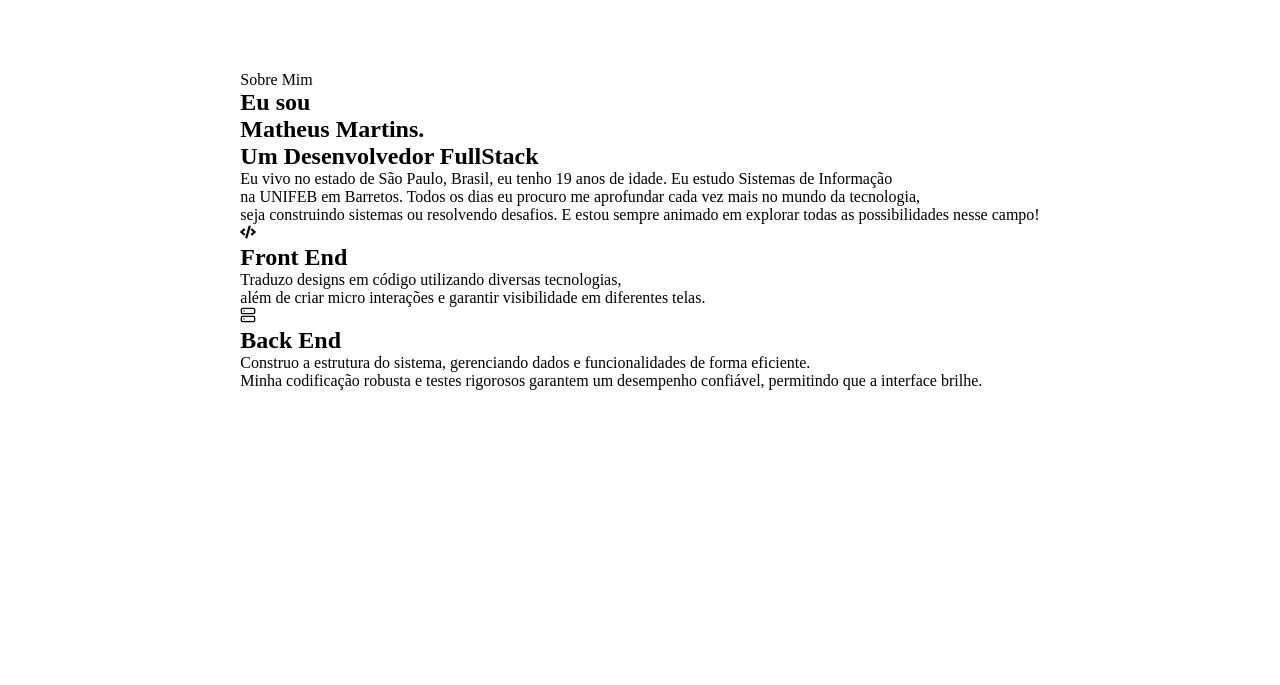
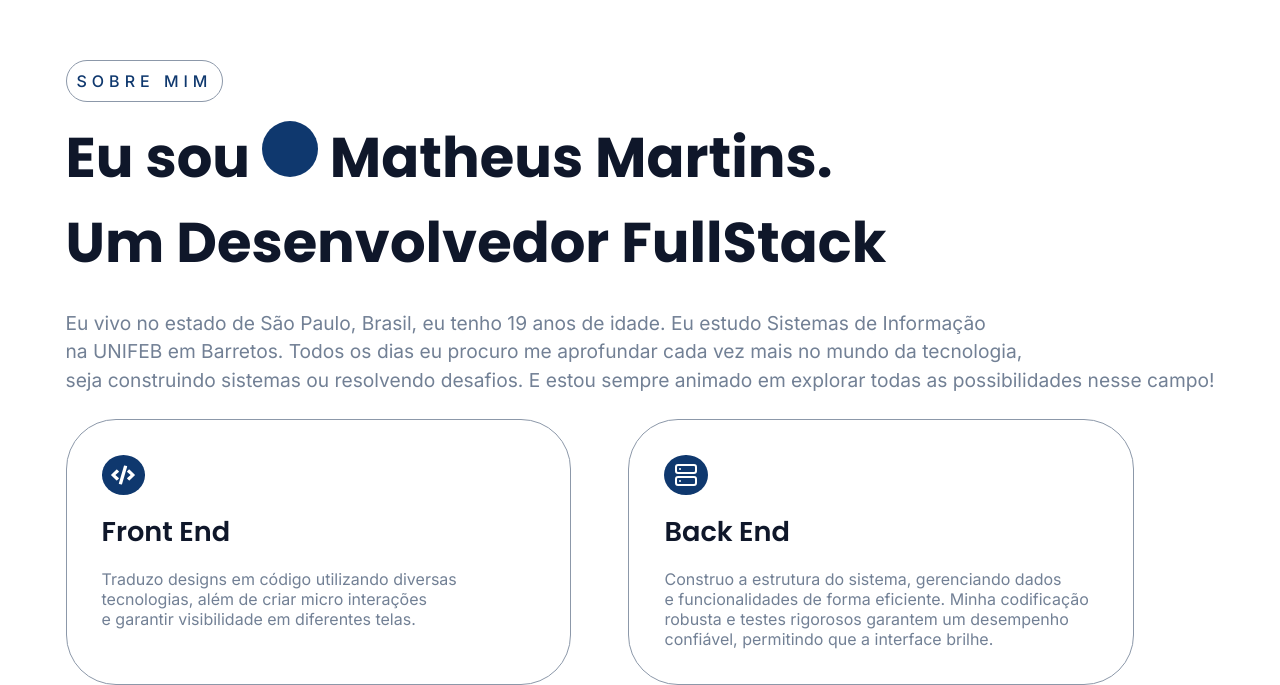
Before and after one commit to MatheusMartinsDeveloper/Portif-lio, a Next.js app: page / in a window 1280 px wide. Shown: the part 812-1497 px from the top of the page. Before the commit the page ends 1202 px from the top, so only its background shows below. Built offline with nearby package versions, Linux system fonts and the light colour scheme.

Commit message:
feat(homepage): Building a section of about me

```diff
--- a/src/app/components/CardSectionAbout.tsx
+++ b/src/app/components/CardSectionAbout.tsx
@@ -9,7 +9,7 @@ export default function CardSectionAbout({ icon, title, paragraph }: CardSection
     return (
         <div className="div-card">
             <div>
-                {icon}
+                <div className="div-icon">{icon}</div>
                 <h2>{title}</h2>
                 <p>{paragraph}</p>
             </div>
--- a/src/app/components/SectionAbout.tsx
+++ b/src/app/components/SectionAbout.tsx
@@ -10,7 +10,7 @@ export default function SectionAbout() {
                     <span>Sobre Mim</span>
                 </div>
                 <div className="div-title">
-                    <h1> Eu sou <div></div> Matheus Martins. <br /> Um Desenvolvedor FullStack</h1>
+                    <h1> Eu sou <span></span> Matheus Martins. <br /> Um Desenvolvedor FullStack</h1>
                 </div>
                 <div className="div-paragraph">
                     <p>Eu vivo no estado de São Paulo, Brasil, eu tenho 19 anos de idade. Eu estudo Sistemas de Informação <br />
@@ -21,16 +21,19 @@ export default function SectionAbout() {
                 </div>
                 <div className="div-container-card">
                     <CardSectionAbout
-                        icon={<FaCode />}
+                        icon={<FaCode className="icon" />}
                         title={`Front End`}
-                        paragraph={<>Traduzo designs em código utilizando diversas tecnologias, <br />
-                        além de criar micro interações e garantir visibilidade em diferentes telas.</>}
+                        paragraph={<>Traduzo designs em código utilizando diversas <br />
+                        tecnologias, além de criar micro interações <br />
+                        e garantir visibilidade em diferentes telas.</>}
                     />
                     <CardSectionAbout
-                        icon={<LuServer />}
+                        icon={<LuServer className="icon" />}
                         title={`Back End`}
-                        paragraph={<>Construo a estrutura do sistema, gerenciando dados e funcionalidades de forma eficiente. <br />
-                        Minha codificação robusta e testes rigorosos garantem um desempenho confiável, permitindo que a interface brilhe. </>}
+                        paragraph={<>Construo a estrutura do sistema, gerenciando dados <br />
+                        e funcionalidades de forma eficiente. Minha codificação <br />
+                        robusta e testes rigorosos garantem um desempenho <br />
+                        confiável, permitindo que a interface brilhe. </>}
                     />
                 </div>
             </div>
--- a/src/app/styles/Main/_sectionAbout.scss
+++ b/src/app/styles/Main/_sectionAbout.scss
@@ -9,6 +9,81 @@
     .div-container {
         display: flex;
         flex-direction: column;
-        gap: 10%;
+        gap: 1.5rem;
+
+        .div-span span {
+            color: getColor("text", "darkBlue");
+            font: 500 1em $fontSecondary;
+            text-transform: uppercase;
+            letter-spacing: 5px;
+            border: 0.5px solid getColor("text", "lightGray");
+            border-radius: 35px;
+            padding: 10px;
+        }
+
+        .div-title h1 {
+            color: getColor("text", "veryDarkBlue");
+            font: 700 normal 3.5em $fontPrimary;
+
+            span {
+                background-color: getColor("text", "darkBlue");
+                border-radius: 100%;
+                width: 1em;
+                height: 1em;
+                display: inline-block;
+            }
+        }
+
+        .div-paragraph p {
+            color: getColor("text", "gray");
+            font: 400 normal 1.2em $fontSecondary;
+            line-height: 1.5em;
+        }
+
+        .div-container-card {
+            display: flex;
+            align-items: center;
+            gap: 5%;
+
+            .div-card {
+                border: 1px solid getColor("text", "lightGray");
+                border-radius: 50px;
+                padding: 35px;
+                width: 44%;
+                height: 100%;
+
+                div {
+                    display: flex;
+                    flex-direction: column;
+                    gap: 1em;
+
+                    .div-icon {
+                        display: flex;
+                        justify-content: center;
+                        align-items: center;
+                        background-color: getColor("text", "darkBlue");
+                        border-radius: 100%;
+                        width: 10%;
+                        height: 2.5em;
+
+                        .icon {
+                            color: getColor("text", "white");
+                            font-size: 1.5em;
+                        }
+                    }
+
+                    h2 {
+                        color: getColor("text", "veryDarkBlue");
+                        font: 600 normal 1.7em $fontPrimary;
+                    }
+
+                    p {
+                        color: getColor("text", "gray");
+                        font: 400 normal 1em $fontSecondary;
+                        text-wrap: nowrap;
+                    }
+                }
+            }
+        }
     }
 }
```
